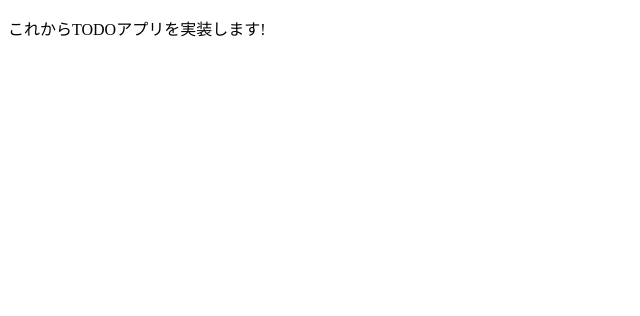
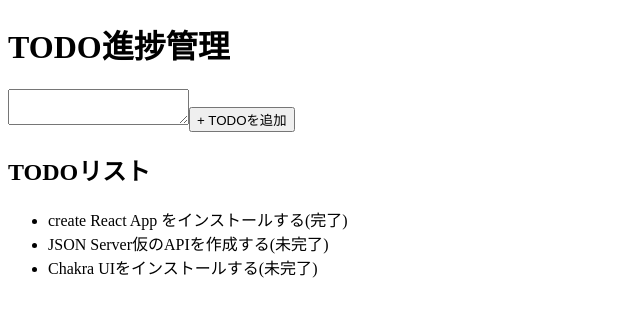
Before and after one commit to komodora/react-todo-typescript, a React (Create React App) app: page / in a window 1280 px wide. Shown: the top 316 px of the page, without its empty margins (0-640 px from the left). Built offline with nearby package versions, Linux system fonts and the light colour scheme; data requests are answered from the project's data file.

Commit message:
add logic getting todoList from json-server

```diff
--- a/src/App.tsx
+++ /dev/null
@@ -1,5 +0,0 @@
-function App() {
-  return <p>これからTODOアプリを実装します!</p>;
-}
-
-export default App;
--- /dev/null
+++ b/src/components/App.tsx
@@ -0,0 +1,37 @@
+/* eslint-disable */
+import { useState, useEffect } from 'react';
+import axios from 'axios';
+
+const todoDataUrl = 'http://localhost:3100/todos';
+
+function App() {
+  const [todoList, setTodoList] = useState([]);
+
+  useEffect(() => {
+    const fetchData = async () => {
+      const response = await axios.get(todoDataUrl);
+      setTodoList(response.data);
+    };
+    fetchData();
+  }, []);
+
+  console.log('TODOリスト:', todoList);
+
+  return (
+    <>
+      <h1>TODO進捗管理</h1>
+      <textarea />
+      <button>+ TODOを追加</button>
+      <h2>TODOリスト</h2>
+      <ul>
+        {todoList.map((todo) => (
+          <li key={todo.id}>
+            {todo.content}({todo.done ? '完了' : '未完了'})
+          </li>
+        ))}
+      </ul>
+    </>
+  );
+}
+
+export default App;
--- a/src/index.tsx
+++ b/src/index.tsx
@@ -1,7 +1,7 @@
 import { StrictMode } from 'react';
 import { createRoot } from 'react-dom/client';
 
-import App from './App';
+import App from './components/App';
 
 const rootElement = document.getElementById('root');
 if (rootElement) {
```
